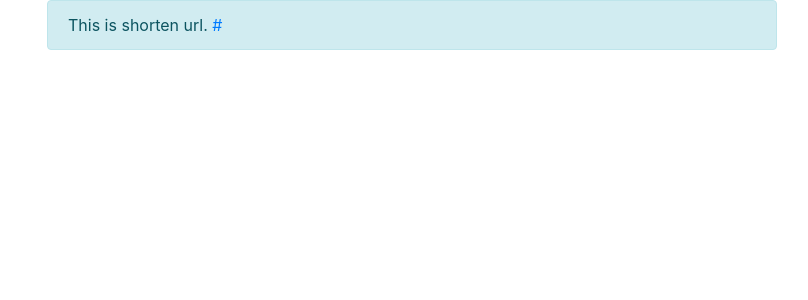
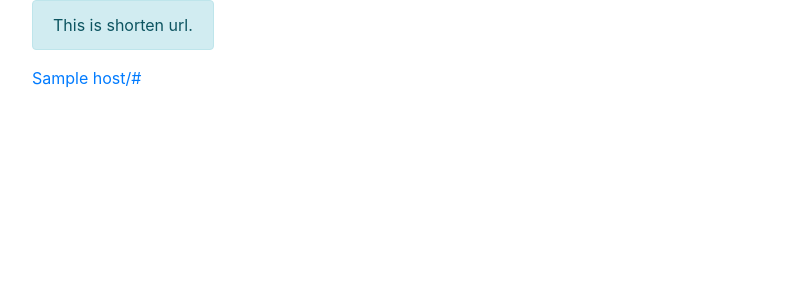
Before and after one commit to TadB/shortener, a Django app: template shortener/templates/shortener/original_url.html in a window 1280 px wide. Shown: the top 300 px of the page, without its empty margins (38-846 px from the left). Run offline with Django 3.2, Linux system fonts and the light colour scheme; the template is opened without the code that fills it: most values are stand-ins (such as "Sample title", 1, 10 or a date in 2020); some libraries are stand-ins or nearby versions.

Commit message:
repare broken final anchor link

```diff
--- a/app/settings.py
+++ b/app/settings.py
@@ -25,7 +25,7 @@ SECRET_KEY = '*&++q-u(jkzrsds!*0+0zz46a4#%)wao*04&f6_+j@4i35uh&6'
 # SECURITY WARNING: don't run with debug turned on in production!
 DEBUG = False
 
-ALLOWED_HOSTS = ['taskinterview.pythonanywhere.com']
+ALLOWED_HOSTS = ['taskinterview.pythonanywhere.com', '127.0.0.1']
 
 
 # Application definition
--- a/shortener/templates/shortener/original_url.html
+++ b/shortener/templates/shortener/original_url.html
@@ -1,7 +1,11 @@
 {% extends "shortener/base.html" %}
 {% block content %}
-    <div class="alert alert-info">
-            This is shorten url.
-            <a href="{{ short_url }}">{{ short_url }}</a>
-        </div>
+    <div class="row">
+        <div class="alert alert-info">
+                This is shorten url.
+            </div>
+    </div>
+    <div class="row">
+        <a href="{{ short_url }}">{{ host }}/{{ short_url }}</a>
+    </div>
 {% endblock %}
--- a/shortener/views.py
+++ b/shortener/views.py
@@ -14,7 +14,7 @@ def set_url(request):
             form.instance.short = url_hash
             form.save()
             return render(request, 'shortener/original_url.html',
-                          {'short_url': f'{request.get_host()}/{url_hash}'})
+                          {'short_url': url_hash, 'host': request.get_host()})
     else:
         form = SetUrlForm()
     return render(request, 'shortener/home.html', {'form': form})
```
